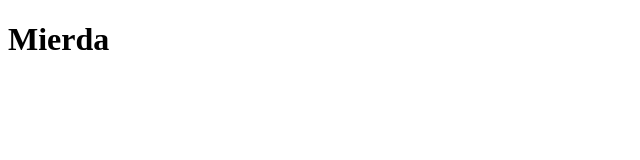
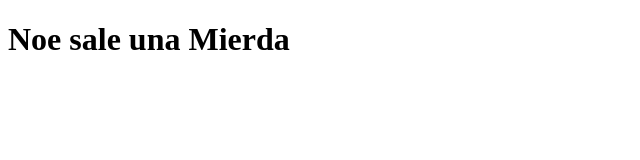
Before and after one commit to raffarraffa/webII, a website: page views/index.html in a window 1280 px wide. Shown: the whole page, without its empty margins (0-640 px from the left). Drawn offline with Linux system fonts and the light colour scheme.

Commit message:
mas cambios

```diff
--- a/index.js
+++ b/index.js
@@ -1,10 +1,8 @@
 import express from 'express';
 // permite leer el directorio de trabajo
 import { dirname } from 'path';
-
 import { fileURLToPath } from 'url';
 const __filename = fileURLToPath(import.meta.url);
-console.log(`__filename: ${__filename}`);
 const __dirname = dirname(__filename);
 const tpi = express();
 const port = 8080;
@@ -19,7 +17,6 @@ if (DEV) {
   });
 }
 // rutas
-
 tpi.get(`/${__ver}/`, (req, res) => {
   res.send(`<h1>Trabajo Practico Integrador WEB 2 </h1><h2><em>Deploy realizado ${new Date()} : Método petición ${req.method}  ${req.originalUrl} </em></h2>`);
 });
--- a/views/index.html
+++ b/views/index.html
@@ -8,7 +8,7 @@
 </head>
 
 <body>
-    <h1>Mierda</h1>
+    <h1>Noe sale una Mierda</h1>
 </body>
 
 </html>
```
